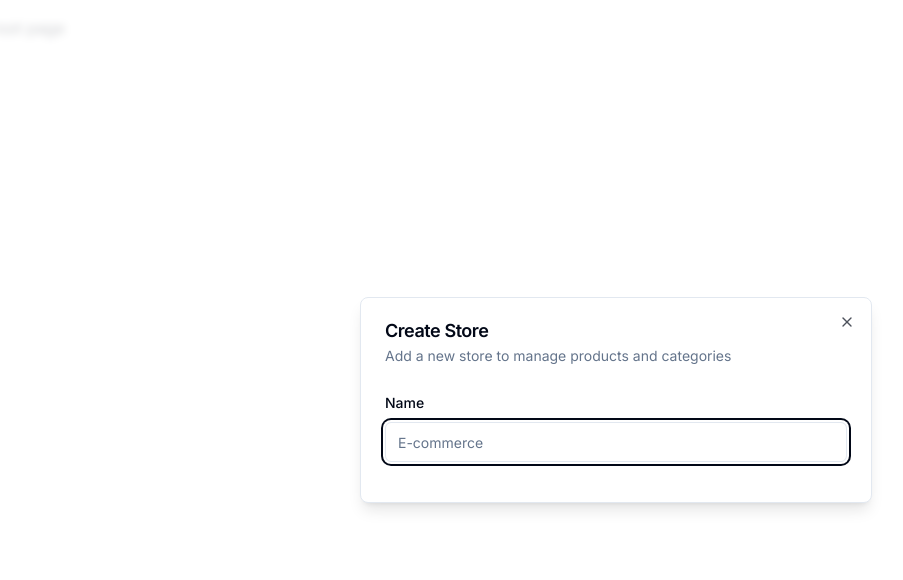
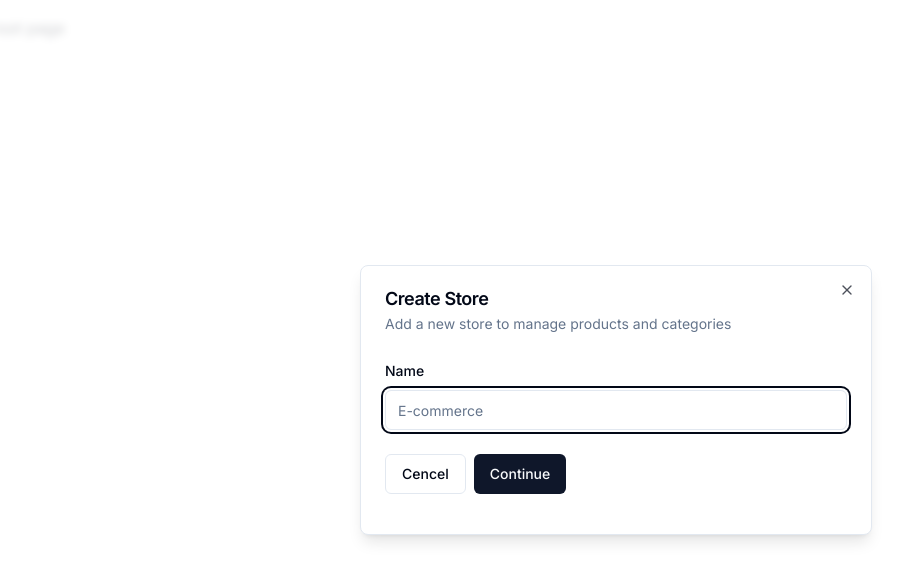
Before and after one commit to ariefdarma/e-commers-app, a Next.js app: page / in a window 1280 px wide. Shown: the top 580 px of the page, without its empty margins (24-927 px from the left). Built offline with nearby package versions, Linux system fonts and the light colour scheme.

Commit message:
install orm prisma (postgresql)

```diff
--- a/components/modal/store-modal.tsx
+++ b/components/modal/store-modal.tsx
@@ -4,8 +4,16 @@ import { zodResolver } from '@hookform/resolvers/zod';
 import { useStoreModal } from '@/hooks/use-store-modal';
 import { Modal } from '../ui/modal';
 import { useForm } from 'react-hook-form';
-import { Form, FormControl, FormField, FormItem, FormLabel } from '../ui/form';
+import {
+  Form,
+  FormControl,
+  FormField,
+  FormItem,
+  FormLabel,
+  FormMessage,
+} from '../ui/form';
 import { Input } from '../ui/input';
+import { Button } from '../ui/button';
 
 const formSchema = z.object({
   name: z.string().min(1),
@@ -46,9 +54,16 @@ export const StoreModal = () => {
                     <FormControl>
                       <Input placeholder="E-commerce" {...field} />
                     </FormControl>
+                    <FormMessage />
                   </FormItem>
                 )}
               />
+              <div className="pt-6 space-x-2 flex items-center jutify-end w-full">
+                <Button variant="outline" onClick={storeModal.onClose}>
+                  Cencel
+                </Button>
+                <Button type="submit">Continue</Button>
+              </div>
             </form>
           </Form>
         </div>
--- a/package.json
+++ b/package.json
@@ -11,6 +11,7 @@
   "dependencies": {
     "@clerk/nextjs": "^4.23.2",
     "@hookform/resolvers": "^3.2.0",
+    "@prisma/client": "^5.2.0",
     "@radix-ui/react-dialog": "^1.0.4",
     "@radix-ui/react-label": "^2.0.2",
     "@radix-ui/react-slot": "^1.0.2",
@@ -34,5 +35,8 @@
     "typescript": "5.1.6",
     "zod": "^3.22.2",
     "zustand": "^4.4.1"
+  },
+  "devDependencies": {
+    "prisma": "^5.2.0"
   }
 }
```
Also changed, not shown: lib/prismadb.ts (added, +10 -0 lines), 2 other files (tests, documents, lock files or other folders).
